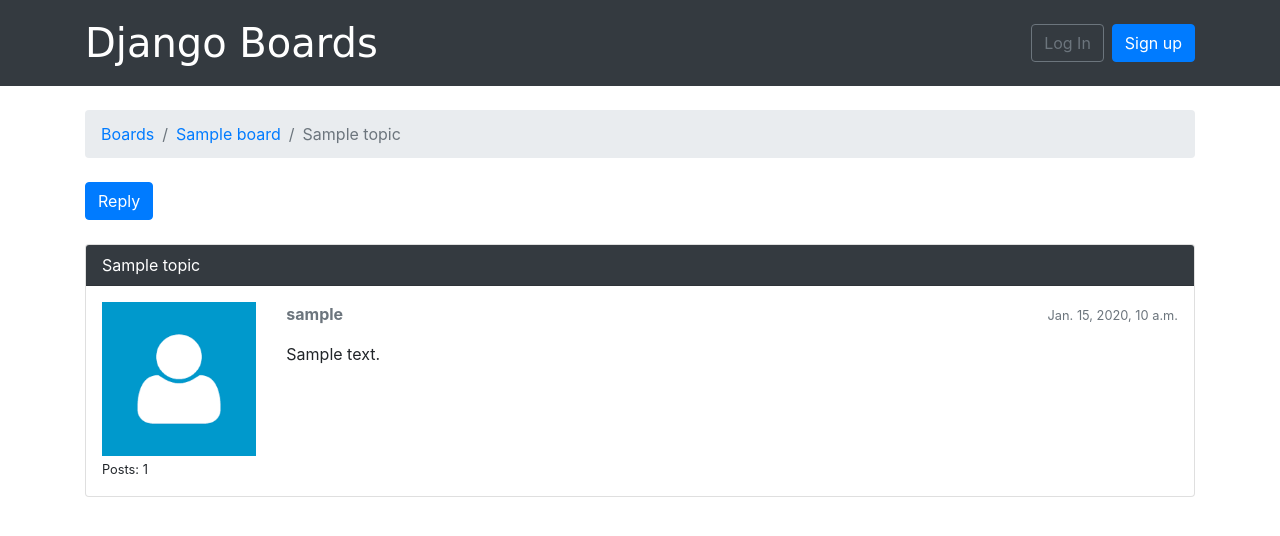
After one commit to y09esh/boards, a Django app: page /boards/1/topics/1/ in a window 1280 px wide. The commit adds this page. Shown: the top 536 px of the page. Run offline with Django 3.2, Linux system fonts and the light colour scheme; tables that the repository leaves empty hold one stand-in row (values such as "Sample post"); some libraries are stand-ins or nearby versions; some web fonts are replaced.

Commit message:
added reply option in posts

```diff
--- a/boards/forms.py
+++ b/boards/forms.py
@@ -1,5 +1,5 @@
 from django import forms
-from .models import Topic
+from .models import Topic,Post
 
 class NewTopicForm(forms.ModelForm):
     message = forms.CharField(
@@ -12,3 +12,7 @@ class NewTopicForm(forms.ModelForm):
     class Meta:
         model = Topic
         fields = ['subject','message']
+class PostForm(forms.ModelForm):
+    class Meta:
+        model = Post
+        fields = ['message']
--- a/boards/models.py
+++ b/boards/models.py
@@ -1,5 +1,6 @@
 from django.db import models
 from django.contrib.auth.models import User
+from django.utils.text import Truncator
 
 class Board(models.Model):
     name = models.CharField(max_length = 30, unique = True)
@@ -8,11 +9,19 @@ class Board(models.Model):
     def __str__(self):
         return self.name
 
+    def get_posts_count(self):
+        return Post.objects.filter(topic__board=self).count()
+
+    def get_last_post(self):
+        return Post.objects.filter(topic__board=self).order_by('-created_at').first()
+
 class Topic(models.Model):
     subject = models.CharField(max_length = 255)
     last_updated = models.DateTimeField(auto_now_add=True)
     board = models.ForeignKey(Board, on_delete = models.CASCADE, related_name = 'topics')
     starter = models.ForeignKey(User, on_delete = models.CASCADE, related_name='topics')
+    def __str__(self):
+        return self.subject
 
 class Post(models.Model):
     message = models.TextField(max_length = 4000)
@@ -21,3 +30,6 @@ class Post(models.Model):
     updated_at = models.DateTimeField(null = True)
     created_by = models.ForeignKey(User, on_delete = models.CASCADE, related_name = 'posts')
     updated_by = models.ForeignKey(User, on_delete = models.CASCADE, null = True, related_name = '+')
+    def __str__(self):
+        truncated_message = Truncator(self.message)
+        return truncated_message.chars(30)
--- a/boards/views.py
+++ b/boards/views.py
@@ -1,8 +1,9 @@
 from django.shortcuts import render,get_object_or_404,redirect
 from django.contrib.auth.models import User
+from django.contrib.auth.decorators import login_required
 
 from .models import Board,Topic,Post
-from .forms import NewTopicForm
+from .forms import NewTopicForm,PostForm
 
 def home(request):
     boards = Board.objects.all()
@@ -18,22 +19,41 @@ def board_topics(request, pk):
     board = get_object_or_404(Board, pk=pk)
     return render(request, 'topics.html',{'board':board})
 
+@login_required
 def new_topic(request, pk):
     board = get_object_or_404(Board, pk=pk)
-    user = User.objects.first() #get the currently logged in user
     if request.method == "POST":
         form = NewTopicForm(request.POST)
         if form.is_valid():
             topic = form.save(commit = False)
             topic.board = board
-            topic.starter = user
+            topic.starter = request.user
             topic.save()
-            #post=Post.objects.create(
-            #    message=message,
-            #    topic=topic,
-            #    created_by=user
-            #    )
-            return redirect('board_topics',pk=board.pk) # redirect to the created topic page
+            Post.objects.create(
+                message=form.cleaned_data.get('message'),
+                topic = topic,
+                created_by=request.user
+                )
+            return redirect('topic_posts',pk=board.pk,topic_pk=topic.pk) # redirect to the created topic page
     else:
         form = NewTopicForm()
     return render(request, 'new_topic.html',{'board':board,'form':form})
+
+def topic_posts(request, pk, topic_pk):
+    topic = get_object_or_404(Topic,board__pk=pk,pk=topic_pk)
+    return render(request, 'topic_posts.html',{'topic':topic})
+
+@login_required
+def reply_topic(request,pk,topic_pk):
+    topic = get_object_or_404(Topic, board__pk = pk, pk = topic_pk)
+    if request.method == 'POST':
+        form = PostForm(request.POST)
+        if form.is_valid():
+            post = form.save(commit = False)
+            post.topic = topic
+            post.created_by = request.user
+            post.save()
+            return redirect('topic_posts',pk=pk,topic_pk=topic_pk)
+    else:
+        form=PostForm()
+    return render(request, 'reply_topic.html', {'topic':topic,'form':form})
--- a/myproject/urls.py
+++ b/myproject/urls.py
@@ -43,6 +43,8 @@ urlpatterns = [
     url(r'^settings/password/$',auth_views.PasswordChangeView.as_view(template_name='password_change.html'),name='password_change'),
     url(r'^settings/password/done/$',auth_views.PasswordChangeDoneView.as_view(template_name='password_change_done.html'),name='password_change_done'),
     url(r'^boards/(?P<pk>\d+)/$', views.board_topics, name='board_topics'),
-    url(r'^boards/(?P<pk>\d+)/new/$', views.new_topic, name = 'new_topic'),
+    url(r'^boards/(?P<pk>\d+)/new/$', views.new_topic, name='new_topic'),
+    url(r'^boards/(?P<pk>\d+)/topics/(?P<topic_pk>\d+)/$', views.topic_posts, name='topic_posts'),
+    url(r'^boards/(?P<pk>\d+)/topics/(?P<topic_pk>\d+)/reply/$', views.reply_topic, name='reply_topic'),
     url(r'^admin/', admin.site.urls),
 ]
--- a/templates/login.html
+++ b/templates/login.html
@@ -10,6 +10,7 @@
                     <h3 class="card-title">Log in</h3>
                     <form method="post" novalidate>
                         {% csrf_token %}
+                        <input type="hidden" name="next" value="{{ next }}" />
                         {% include 'includes/form.html' %}
                         <button type="submit" class="btn btn-primary btn-block">Log in</button>
                     </form>
--- /dev/null
+++ b/templates/topic_posts.html
@@ -0,0 +1,51 @@
+{% extends 'base.html' %}
+
+{% load static %}
+
+{% block title %}{{ topic.subject }}{% endblock %}
+
+{% block breadcrumb %}
+<li class="breadcrumb-item"><a href="{% url 'home' %}">Boards</a></li>
+<li class="breadcrumb-item"><a href="{% url 'board_topics' topic.board.pk %}">{{ topic.board.name }}</a></li>
+<li class="breadcrumb-item active">{{ topic.subject }}</li>
+{% endblock %}
+
+{% block content %}
+
+<div class="mb-4">
+    <a href="{% url 'reply_topic' topic.board.pk topic.pk %}" class="btn btn-primary" role="button">Reply</a>
+</div>
+
+  {% for post in topic.posts.all %}
+<div class="card mb-2 {% if forloop.first %}boarder-dark{% endif %}">
+    {% if forloop.first %}
+    <div class="card-header text-white bg-dark py-2 px-3">{{ topic.subject }}</div>
+    {% endif %}
+    <div class="card-body p-3">
+        <div class="row">
+            <div class="col-2">
+                <img src="{% static 'img/avatar.png' %}" alt="{{ post.created_by.username }}" class="w-100">
+                <small>Posts: {{ post.created_by.posts.count }}</small>
+            </div>
+            <div class="col-10">
+                <div class="row mb-3">
+                    <div class="col-6">
+                        <strong class="text-muted">{{ post.created_by.username }}</strong>
+                    </div>
+                    <div class="col-6 text-right">
+                        <small class="text-muted">{{ post.created_at }}</small>
+                    </div>
+                </div>
+                {{ post.message }}
+                {% if post.created_by == user %}
+                <div class="mt-3">
+                    <a href="#" class="btn btn-primary btn-sm" role="button">Edit</a>
+                </div>
+                {% endif %}
+            </div>
+        </div>
+    </div>
+</div>
+  {% endfor %}
+
+{% endblock %}
--- a/templates/topics.html
+++ b/templates/topics.html
@@ -26,7 +26,7 @@
 	<tbody>
 		{% for topic in board.topics.all %}
 		<tr>
-			<td>{{ topic.subject }}</td>
+			<td><a href="{% url 'topic_posts' board.pk topic.pk %}">{{ topic.subject }}</a></td>
 			<td>{{ topic.starter.username }}</td>
 			<td>0</td>
 			<td>0</td>
```
Also changed, not shown: accounts/tests/test_mail_password_reset.py (+18 -15 lines), accounts/tests/test_view_password_change.py (+10 -10 lines), accounts/tests/test_view_password_reset.py (+117 -60 lines), boards/tests/test_view_board_topics.py (added, +29 -0 lines), boards/tests/test_view_home.py (added, +21 -0 lines), boards/tests/test_view_new_topic.py (renamed from boards/tests/test_views.py, +6 -36 lines), boards/tests/test_view_reply_topic.py (added, +93 -0 lines), boards/tests/test_view_topic_posts.py (added, +20 -0 lines), templates/home.html (+25 -4 lines), templates/reply_topic.html (added, +35 -0 lines), static/img/avatar.png (added).
